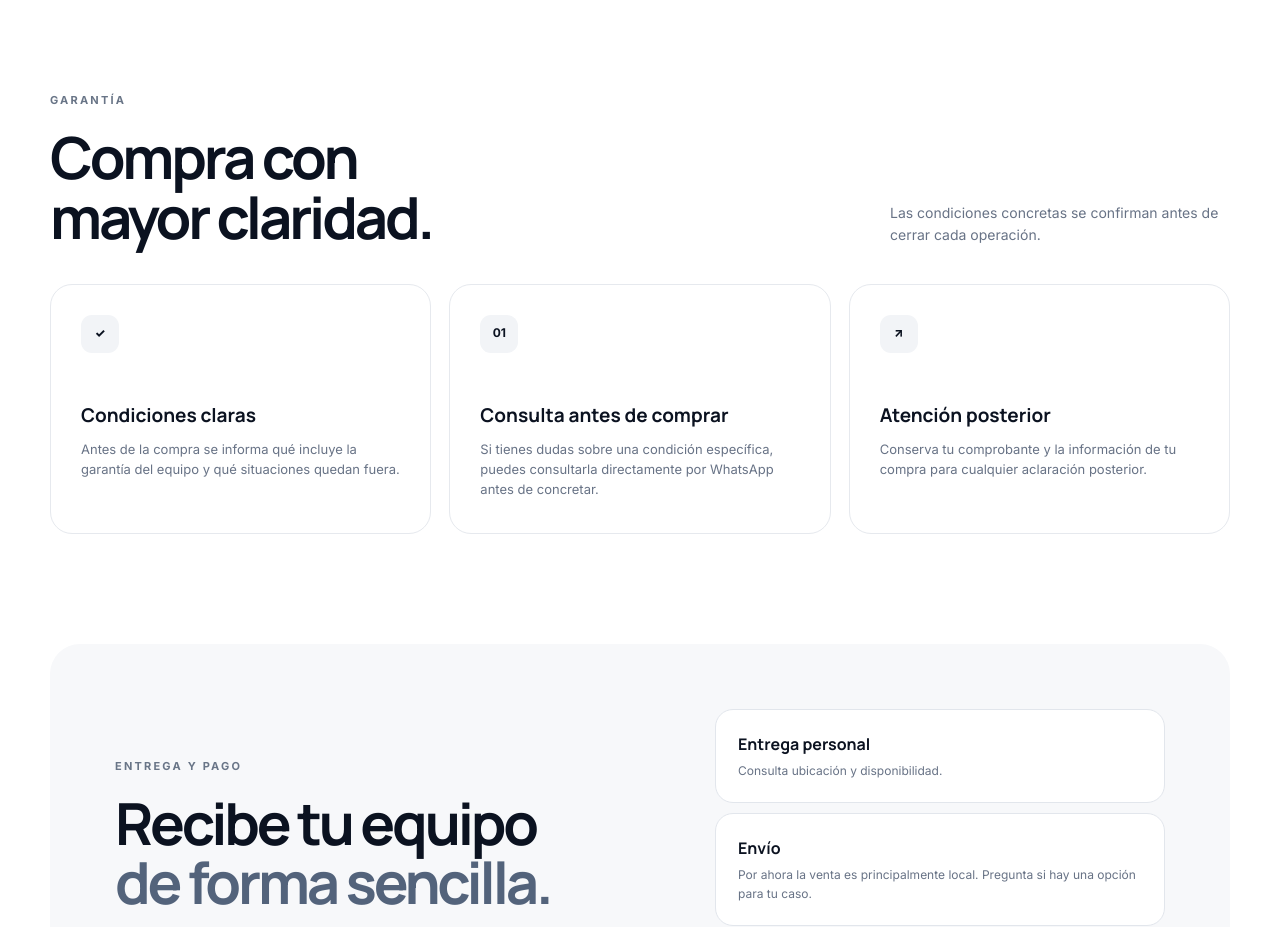
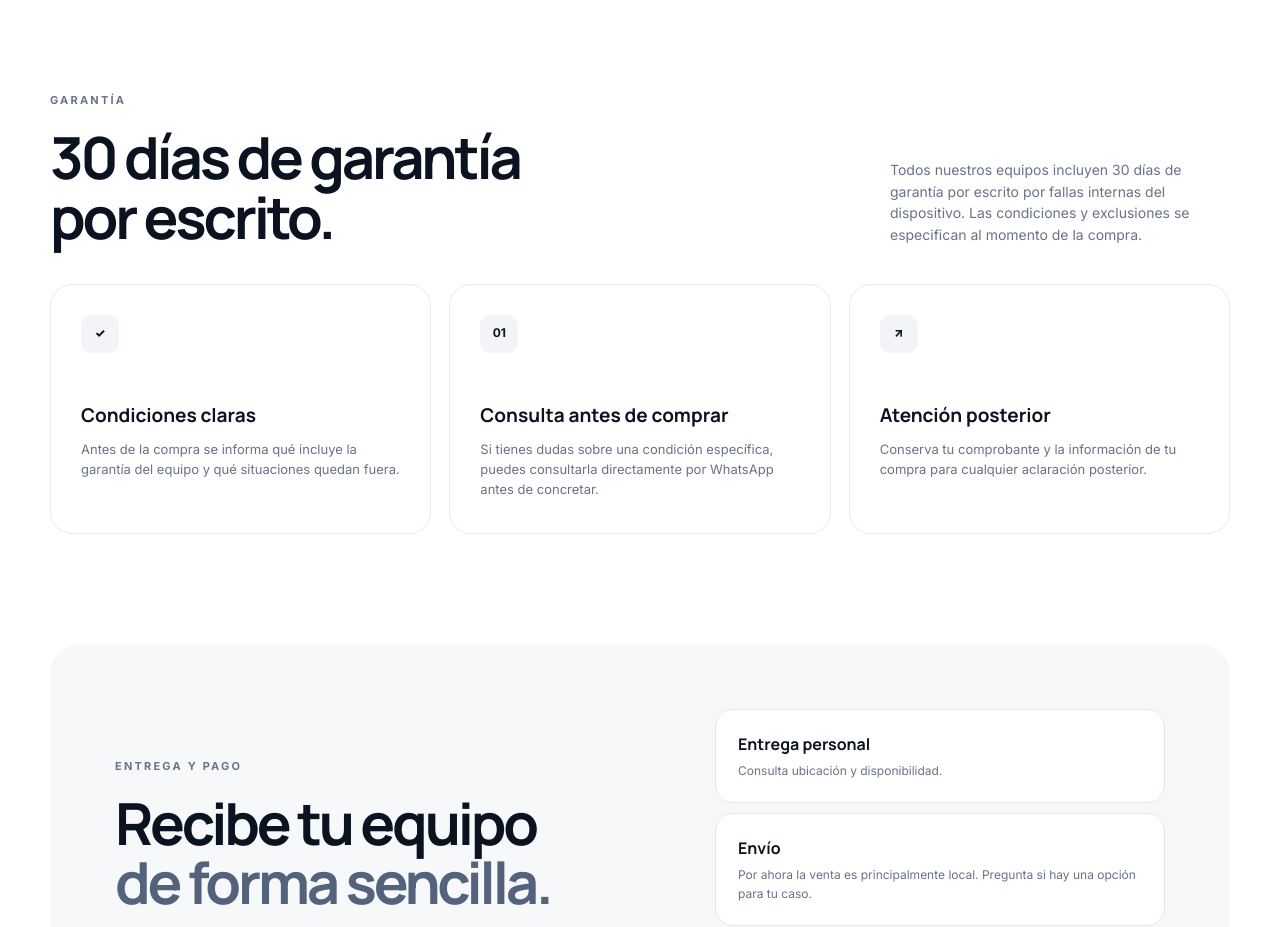
Before and after one commit to israelmedina2007/medina-techh, a plain HTML site: page index.html in a window 1280 px wide. Shown: the part 3640-4567 px from the top of the page. Drawn offline with Linux system fonts and the light colour scheme.

Commit message:
Actualizar garantía a 30 días
Updated warranty section with new guarantee details.

```diff
--- a/index.html
+++ b/index.html
@@ -136,8 +136,8 @@
     <section class="info-section section" id="garantia">
       <div class="container">
         <div class="section-heading">
-          <div><p class="eyebrow">GARANTÍA</p><h2>Compra con<br>mayor claridad.</h2></div>
-          <p class="section-intro">Las condiciones concretas se confirman antes de cerrar cada operación.</p>
+          <div><p class="eyebrow">GARANTÍA</p><h2>30 días de garantía<br>por escrito.</h2></div>
+          <p class="section-intro">Todos nuestros equipos incluyen 30 días de garantía por escrito por fallas internas del dispositivo. Las condiciones y exclusiones se especifican al momento de la compra.</p>
         </div>
         <div class="info-grid">
           <article class="info-card"><div class="info-icon">✓</div><h3>Condiciones claras</h3><p>Antes de la compra se informa qué incluye la garantía del equipo y qué situaciones quedan fuera.</p></article>
```
